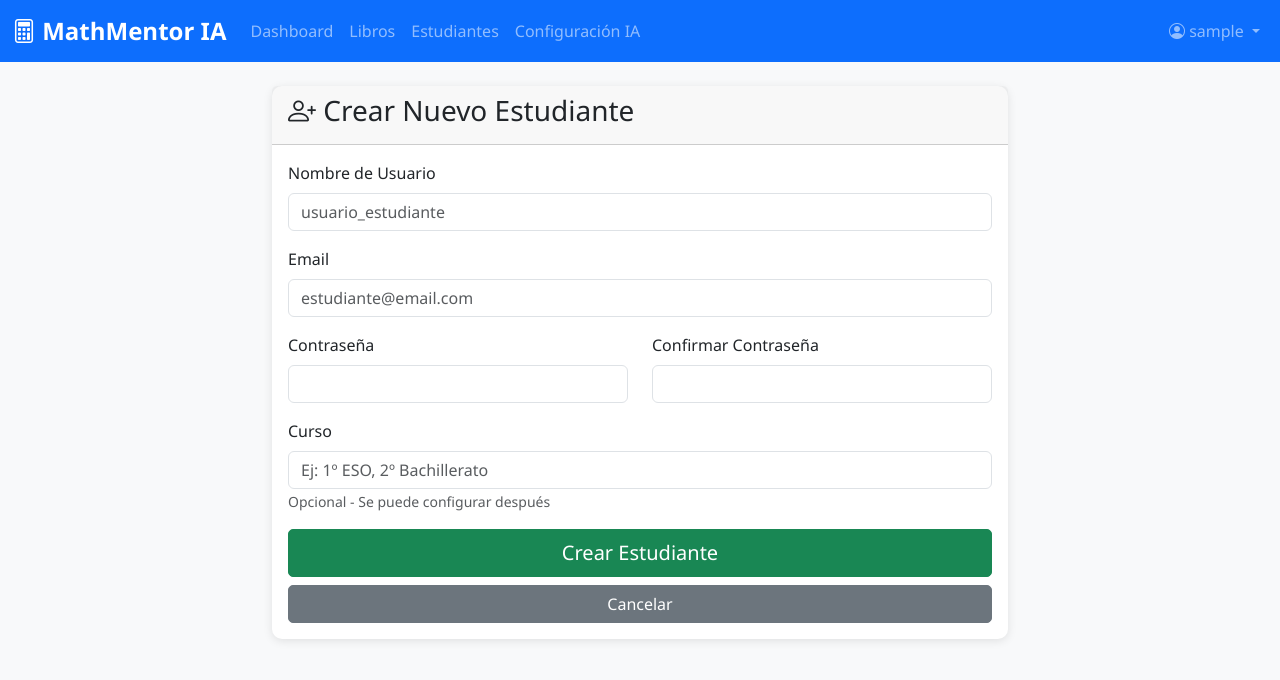
After one commit to lliwi/MathMentor-IA, a Flask app: page /admin/students/create in a window 1280 px wide. The commit adds this page. Shown: the top 680 px of the page. Run offline with Flask 3, Linux system fonts and the light colour scheme; a user stored in the database is signed in; tables that the repository leaves empty hold one stand-in row (values such as "Sample post"); some libraries are stand-ins or nearby versions.

Commit message:
gestión estudiantes

```diff
--- a/app/admin/forms.py
+++ b/app/admin/forms.py
@@ -3,8 +3,8 @@ Admin forms
 """
 from flask_wtf import FlaskForm
 from flask_wtf.file import FileField, FileRequired, FileAllowed
-from wtforms import StringField, SelectField, TextAreaField, SubmitField
-from wtforms.validators import DataRequired
+from wtforms import StringField, SelectField, TextAreaField, SubmitField, PasswordField
+from wtforms.validators import DataRequired, Email, Length, EqualTo, Optional
 
 
 class UploadBookForm(FlaskForm):
@@ -36,3 +36,58 @@ class AssignTopicsForm(FlaskForm):
     student_id = SelectField('Estudiante', coerce=int, validators=[DataRequired()])
     topics = SelectField('Temas', coerce=int, validators=[DataRequired()])
     submit = SubmitField('Asignar Temas')
+
+
+class CreateStudentForm(FlaskForm):
+    """Form for creating a new student"""
+    username = StringField('Nombre de Usuario', validators=[
+        DataRequired(),
+        Length(min=3, max=80, message='El nombre de usuario debe tener entre 3 y 80 caracteres')
+    ], render_kw={"placeholder": "usuario_estudiante"})
+
+    email = StringField('Email', validators=[
+        DataRequired(),
+        Email(message='Email inválido')
+    ], render_kw={"placeholder": "estudiante@email.com"})
+
+    password = PasswordField('Contraseña', validators=[
+        DataRequired(),
+        Length(min=6, message='La contraseña debe tener al menos 6 caracteres')
+    ])
+
+    confirm_password = PasswordField('Confirmar Contraseña', validators=[
+        DataRequired(),
+        EqualTo('password', message='Las contraseñas deben coincidir')
+    ])
+
+    course = StringField('Curso', validators=[Optional()],
+                        render_kw={"placeholder": "Ej: 1º ESO, 2º Bachillerato"})
+
+    submit = SubmitField('Crear Estudiante')
+
+
+class EditStudentForm(FlaskForm):
+    """Form for editing student information"""
+    username = StringField('Nombre de Usuario', validators=[
+        DataRequired(),
+        Length(min=3, max=80, message='El nombre de usuario debe tener entre 3 y 80 caracteres')
+    ])
+
+    email = StringField('Email', validators=[
+        DataRequired(),
+        Email(message='Email inválido')
+    ])
+
+    course = StringField('Curso', validators=[Optional()],
+                        render_kw={"placeholder": "Ej: 1º ESO, 2º Bachillerato"})
+
+    password = PasswordField('Nueva Contraseña (dejar en blanco para no cambiar)', validators=[
+        Optional(),
+        Length(min=6, message='La contraseña debe tener al menos 6 caracteres')
+    ])
+
+    confirm_password = PasswordField('Confirmar Nueva Contraseña', validators=[
+        EqualTo('password', message='Las contraseñas deben coincidir')
+    ])
+
+    submit = SubmitField('Guardar Cambios')
--- a/app/admin/routes.py
+++ b/app/admin/routes.py
@@ -8,7 +8,7 @@ from flask import render_template, redirect, url_for, flash, request, jsonify
 from flask_login import login_required, current_user
 from functools import wraps
 from app.admin import admin_bp
-from app.admin.forms import UploadBookForm, EditBookForm
+from app.admin.forms import UploadBookForm, EditBookForm, CreateStudentForm, EditStudentForm
 from app import db
 from app.models.book import Book
 from app.models.topic import Topic
@@ -255,3 +255,141 @@ def assign_topics(student_id):
     return render_template('admin/assign_topics.html',
                          student=student,
                          books=books)
+
+
+@admin_bp.route('/students/create', methods=['GET', 'POST'])
+@admin_required
+def create_student():
+    """Create a new student"""
+    from app.models.student_score import StudentScore
+
+    form = CreateStudentForm()
+
+    if form.validate_on_submit():
+        try:
+            # Check if username already exists
+            if User.query.filter_by(username=form.username.data).first():
+                flash('El nombre de usuario ya existe', 'error')
+                return render_template('admin/create_student.html', form=form)
+
+            # Check if email already exists
+            if User.query.filter_by(email=form.email.data).first():
+                flash('El email ya está registrado', 'error')
+                return render_template('admin/create_student.html', form=form)
+
+            # Create user
+            student = User(
+                username=form.username.data,
+                email=form.email.data,
+                role='student'
+            )
+            student.set_password(form.password.data)
+            db.session.add(student)
+            db.session.flush()  # Get student ID
+
+            # Create student profile
+            profile = StudentProfile(
+                user_id=student.id,
+                course=form.course.data or ''
+            )
+            db.session.add(profile)
+
+            # Create student score record
+            score = StudentScore(
+                student_id=student.id
+            )
+            db.session.add(score)
+
+            db.session.commit()
+            flash(f'Estudiante "{student.username}" creado exitosamente', 'success')
+            return redirect(url_for('admin.students'))
+
+        except Exception as e:
+            db.session.rollback()
+            flash(f'Error al crear estudiante: {str(e)}', 'error')
+
+    return render_template('admin/create_student.html', form=form)
+
+
+@admin_bp.route('/students/<int:student_id>/edit', methods=['GET', 'POST'])
+@admin_required
+def edit_student(student_id):
+    """Edit student information"""
+    student = User.query.get_or_404(student_id)
+
+    if student.role != 'student':
+        flash('Este usuario no es un estudiante', 'error')
+        return redirect(url_for('admin.students'))
+
+    form = EditStudentForm(obj=student)
+
+    # Pre-populate course from profile
+    if request.method == 'GET' and student.student_profile:
+        form.course.data = student.student_profile.course
+
+    if form.validate_on_submit():
+        try:
+            # Check if username is taken by another user
+            existing_user = User.query.filter_by(username=form.username.data).first()
+            if existing_user and existing_user.id != student.id:
+                flash('El nombre de usuario ya existe', 'error')
+                return render_template('admin/edit_student.html', form=form, student=student)
+
+            # Check if email is taken by another user
+            existing_email = User.query.filter_by(email=form.email.data).first()
+            if existing_email and existing_email.id != student.id:
+                flash('El email ya está registrado', 'error')
+                return render_template('admin/edit_student.html', form=form, student=student)
+
+            # Update user
+            student.username = form.username.data
+            student.email = form.email.data
+
+            # Update password if provided
+            if form.password.data:
+                student.set_password(form.password.data)
+
+            # Update or create profile
+            if not student.student_profile:
+                profile = StudentProfile(user_id=student.id)
+                db.session.add(profile)
+            else:
+                profile = student.student_profile
+
+            profile.course = form.course.data or ''
+
+            db.session.commit()
+            flash(f'Estudiante "{student.username}" actualizado correctamente', 'success')
+            return redirect(url_for('admin.students'))
+
+        except Exception as e:
+            db.session.rollback()
+            flash(f'Error al actualizar estudiante: {str(e)}', 'error')
+
+    return render_template('admin/edit_student.html', form=form, student=student)
+
+
+@admin_bp.route('/students/<int:student_id>/delete', methods=['POST'])
+@admin_required
+def delete_student(student_id):
+    """Delete a student"""
+    try:
+        student = User.query.get_or_404(student_id)
+
+        if student.role != 'student':
+            flash('Este usuario no es un estudiante', 'error')
+            return redirect(url_for('admin.students'))
+
+        username = student.username
+
+        # Delete student (cascade will handle profile, scores, submissions)
+        db.session.delete(student)
+        db.session.commit()
+
+        flash(f'Estudiante "{username}" eliminado correctamente', 'success')
+
+    except Exception as e:
+        db.session.rollback()
+        flash(f'Error al eliminar estudiante: {str(e)}', 'error')
+
+    return redirect(url_for('admin.students'))
--- /dev/null
+++ b/app/templates/admin/create_student.html
@@ -0,0 +1,88 @@
+{% extends "base/base.html" %}
+
+{% block title %}Crear Estudiante - MathMentor IA{% endblock %}
+
+{% block content %}
+<div class="row">
+    <div class="col-md-8 offset-md-2">
+        <div class="card">
+            <div class="card-header">
+                <h3><i class="bi bi-person-plus"></i> Crear Nuevo Estudiante</h3>
+            </div>
+            <div class="card-body">
+                <form method="POST" novalidate>
+                    {{ form.hidden_tag() }}
+
+                    <div class="mb-3">
+                        {{ form.username.label(class="form-label") }}
+                        {{ form.username(class="form-control" + (" is-invalid" if form.username.errors else "")) }}
+                        {% if form.username.errors %}
+                            <div class="invalid-feedback">
+                                {% for error in form.username.errors %}
+                                    <div>{{ error }}</div>
+                                {% endfor %}
+                            </div>
+                        {% endif %}
+                    </div>
+
+                    <div class="mb-3">
+                        {{ form.email.label(class="form-label") }}
+                        {{ form.email(class="form-control" + (" is-invalid" if form.email.errors else "")) }}
+                        {% if form.email.errors %}
+                            <div class="invalid-feedback">
+                                {% for error in form.email.errors %}
+                                    <div>{{ error }}</div>
+                                {% endfor %}
+                            </div>
+                        {% endif %}
+                    </div>
+
+                    <div class="row">
+                        <div class="col-md-6 mb-3">
+                            {{ form.password.label(class="form-label") }}
+                            {{ form.password(class="form-control" + (" is-invalid" if form.password.errors else "")) }}
+                            {% if form.password.errors %}
+                                <div class="invalid-feedback">
+                                    {% for error in form.password.errors %}
+                                        <div>{{ error }}</div>
+                                    {% endfor %}
+                                </div>
+                            {% endif %}
+                        </div>
+
+                        <div class="col-md-6 mb-3">
+                            {{ form.confirm_password.label(class="form-label") }}
+                            {{ form.confirm_password(class="form-control" + (" is-invalid" if form.confirm_password.errors else "")) }}
+                            {% if form.confirm_password.errors %}
+                                <div class="invalid-feedback">
+                                    {% for error in form.confirm_password.errors %}
+                                        <div>{{ error }}</div>
+                                    {% endfor %}
+                                </div>
+                            {% endif %}
+                        </div>
+                    </div>
+
+                    <div class="mb-3">
+                        {{ form.course.label(class="form-label") }}
+                        {{ form.course(class="form-control" + (" is-invalid" if form.course.errors else "")) }}
+                        {% if form.course.errors %}
+                            <div class="invalid-feedback">
+                                {% for error in form.course.errors %}
+                                    <div>{{ error }}</div>
+                                {% endfor %}
+                            </div>
+                        {% endif %}
+                        <small class="form-text text-muted">Opcional - Se puede configurar después</small>
+                    </div>
+
+                    <div class="d-grid gap-2">
+                        {{ form.submit(class="btn btn-success btn-lg") }}
+                        <a href="{{ url_for('admin.students') }}" class="btn btn-secondary">Cancelar</a>
+                    </div>
+                </form>
+            </div>
+        </div>
+    </div>
+</div>
+{% endblock %}
--- a/requirements.txt
+++ b/requirements.txt
@@ -5,6 +5,7 @@ Flask-Login==0.6.3
 Flask-Migrate==4.0.5
 Flask-WTF==1.2.1
 WTForms==3.1.1
+email-validator==2.1.0
 
 # Database
 psycopg2-binary==2.9.9
```
Also changed, not shown: app/templates/admin/edit_student.html (added, +109 -0 lines), app/templates/admin/students.html (+25 -5 lines).
